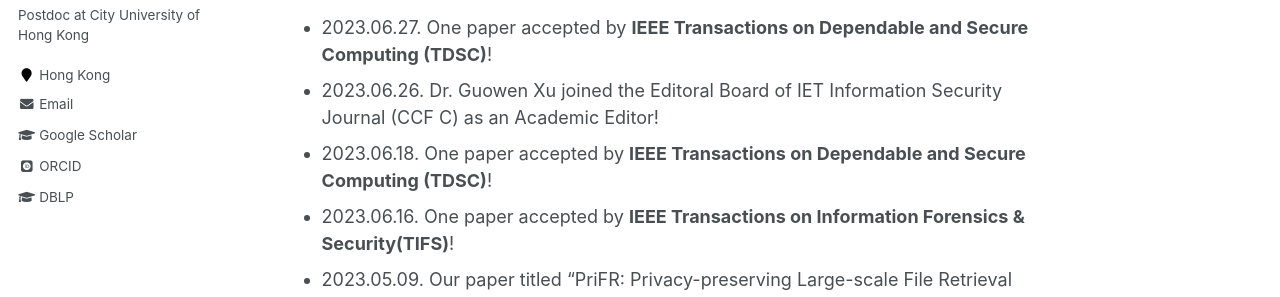
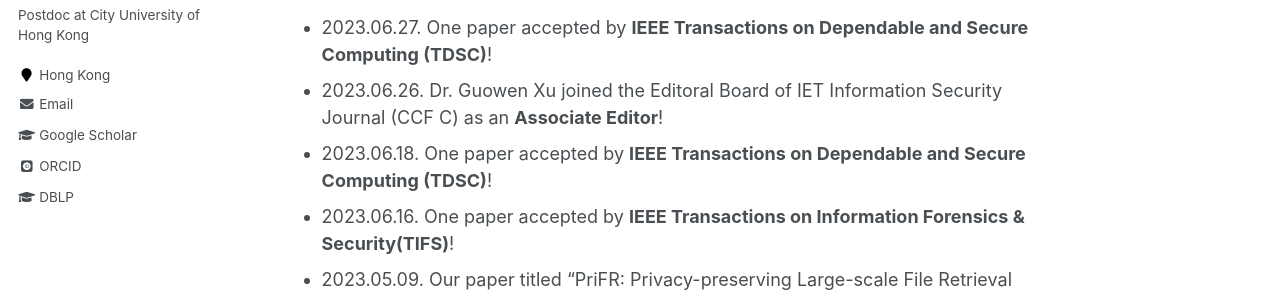
Before and after one commit to Guowen-xu/guowen-xu.github.io, a Jekyll site: the page built from _pages/about.md, in a window 1280 px wide and 900 px high. Shown: the part 383-680 px from the top of the window. Built offline with Jekyll 4.4.1, drawn with Linux system fonts in a browser that asks for light colours; some web fonts are replaced.

Commit message:
Update about.md

```diff
--- a/_pages/about.md
+++ b/_pages/about.md
@@ -14,7 +14,7 @@ redirect_from:
 What's News
 ======
 - 2023.06.27. One paper  accepted by **IEEE Transactions on Dependable and Secure Computing (TDSC)**!
-- 2023.06.26. Dr. Guowen Xu joined the Editoral Board of IET Information Security Journal (CCF C) as an Academic Editor!
+- 2023.06.26. Dr. Guowen Xu joined the Editoral Board of IET Information Security Journal (CCF C) as an **Associate Editor**!
 - 2023.06.18. One paper  accepted by **IEEE Transactions on Dependable and Secure Computing (TDSC)**!
 - 2023.06.16. One paper accepted by **IEEE Transactions on Information Forensics & Security(TIFS)**!
 - 2023.05.09. Our paper titled "PriFR: Privacy-preserving Large-scale File Retrieval System via Blockchain for Encrypted Cloud Data" got the only **Best Paper Award** of IEEE BigDataSecurity 2023! Congratulations to my academic brother Dr. Hao Ren.
```
